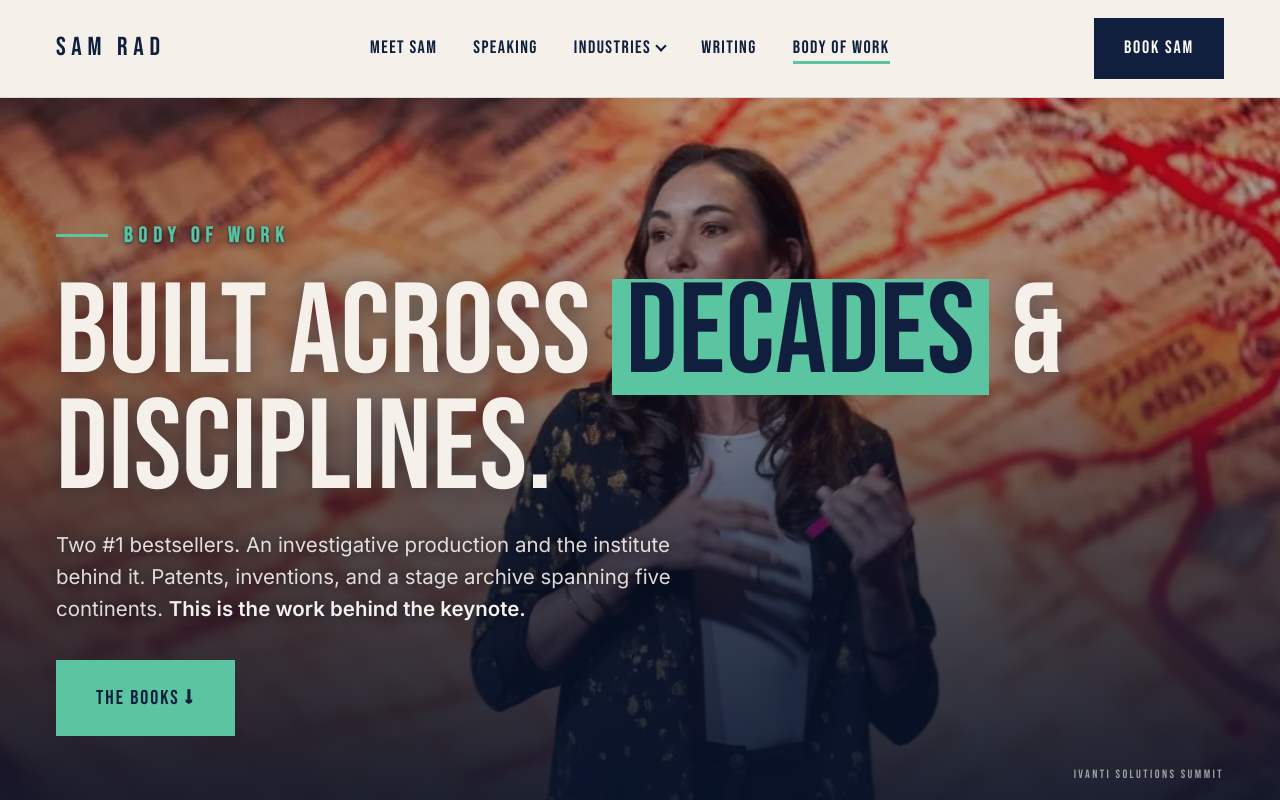
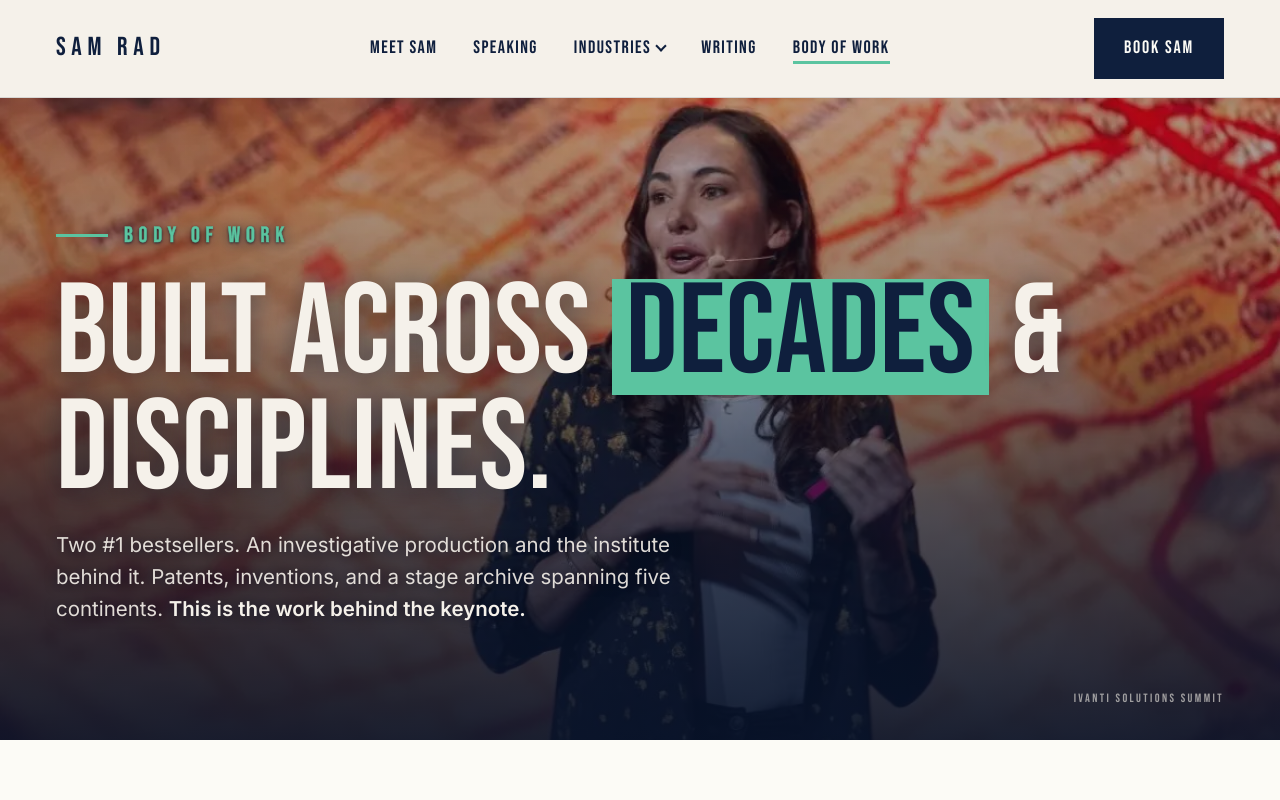
Before and after one commit to SamRadOfficial/sam-rad, a Next.js app: page /body-of-work in a window 1280 px wide. Shown: the top 800 px of the page. Built offline with nearby package versions, Linux system fonts and the light colour scheme.

Commit message:
Remove anchor CTAs from Writing and Body of Work heroes

```diff
--- a/app/body-of-work/page.jsx
+++ b/app/body-of-work/page.jsx
@@ -71,7 +71,6 @@ export default function BodyOfWork() {
           eyebrow="Body of Work"
           short
           lead={<>Two #1 bestsellers. An investigative production and the institute behind it. Patents, inventions, and a stage archive spanning five continents. <strong>This is the work behind the keynote.</strong></>}
-          cta={<Link href="#books" className="btn btn-mint">The books ↓</Link>}
           caption="Ivanti Solutions Summit"
         >
           Built across <span className="mint-fill">decades</span> &amp; disciplines.
--- a/app/writing/page.jsx
+++ b/app/writing/page.jsx
@@ -40,7 +40,6 @@ export default function Writing() {
           eyebrow="Writing · You are here"
           short
           lead={<>Essays on perception, technology, and change. Some written this year, some a decade ago. <strong>The pattern was always the same.</strong></>}
-          cta={<Link href="#latest" className="btn btn-mint">Latest dispatches ↓</Link>}
           caption="Bangkok"
         >
           Dispatches from<br />the <span className="mint-fill">frontier.</span>
```
